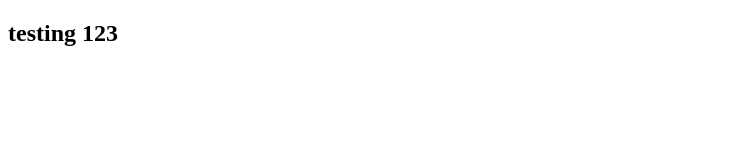
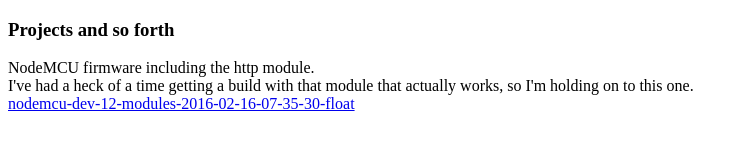
Before and after one commit to djohnson001/djohnson001.github.io, a website: page index.html in a window 1280 px wide. Shown: the whole page, without its empty margins (0-748 px from the left). Drawn offline with nearby package versions, Linux system fonts and the light colour scheme.

Commit message:
Committing

```diff
--- a/index.html
+++ b/index.html
@@ -12,7 +12,10 @@
 <body ng-app="testApp">
 
 <div ng-controller="homeController">
-  <h2>{{test}}</h2>
+  <h3>Projects and so forth</h3>
+  NodeMCU firmware including the http module.<br />
+  I've had a heck of a time getting a build with that module that actually works, so I'm holding on to this one.<br />
+  <a href="firmware/nodemcu-dev-12-modules-2016-02-16-07-35-30-float">nodemcu-dev-12-modules-2016-02-16-07-35-30-float</a><br />
 </div>
 
 </body>
```
Also changed, not shown: package.json (added, +19 -0 lines), 1 other file.
